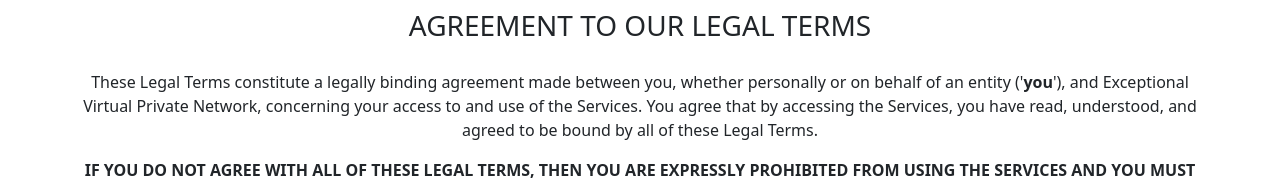
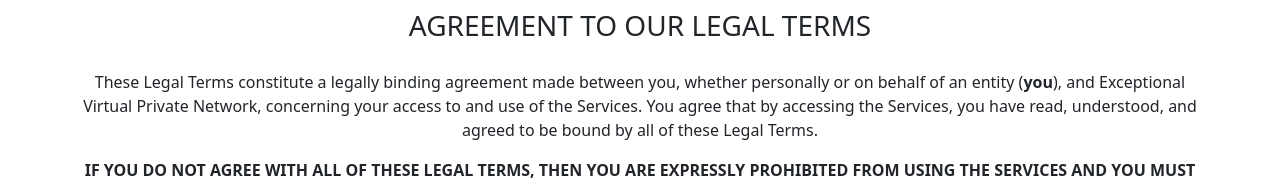
Before and after one commit to damonwindsor97/exceptional-vpn_project, a Next.js app: page /terms in a window 1280 px wide. Shown: the part 289-475 px from the top of the page. Built offline with nearby package versions, Linux system fonts and the light colour scheme.

Commit message:
Update terms.jsx

```diff
--- a/src/pages/terms.jsx
+++ b/src/pages/terms.jsx
@@ -8,7 +8,7 @@ const terms = () => {
             <h1 className='main-heading'>Terms & Conditions</h1>
             <h5 className='sub-sub-heading'>Last updated June 13, 2023</h5>
             <h3 className='sub-heading'>AGREEMENT TO OUR LEGAL TERMS</h3>
-            <p>These Legal Terms constitute a legally binding agreement made between you, whether personally or on behalf of an entity (<bdt class="block-component"></bdt>'<strong>you</strong>'<bdt class="else-block"></bdt>), and <bdt class="question">Exceptional Virtual Private Network</bdt>, concerning your access to and use of the Services. You agree that by accessing the Services, you have read, understood, and agreed to be bound by all of these Legal Terms.</p>
+            <p>These Legal Terms constitute a legally binding agreement made between you, whether personally or on behalf of an entity (<bdt class="block-component"></bdt><strong>you</strong><bdt class="else-block"></bdt>), and <bdt class="question">Exceptional Virtual Private Network</bdt>, concerning your access to and use of the Services. You agree that by accessing the Services, you have read, understood, and agreed to be bound by all of these Legal Terms.</p>
             <p><strong>IF YOU DO NOT AGREE WITH ALL OF THESE LEGAL TERMS, THEN YOU ARE EXPRESSLY PROHIBITED FROM USING THE SERVICES AND YOU MUST DISCONTINUE USE IMMEDIATELY.</strong></p>
 
             <p>We will provide you with prior notice of any scheduled changes to the Services you are using. The modified Legal Terms will become effective upon posting or notifying you by <strong>updates@exceptional.com</strong>, as stated in the email message. By continuing to use the Services after the effective date of any changes, you agree to be bound by the modified terms.</p>
```
